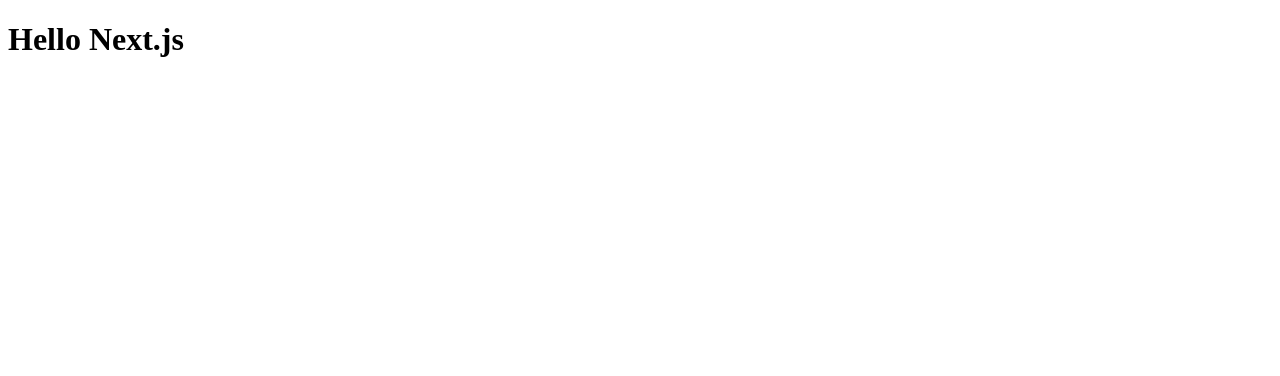
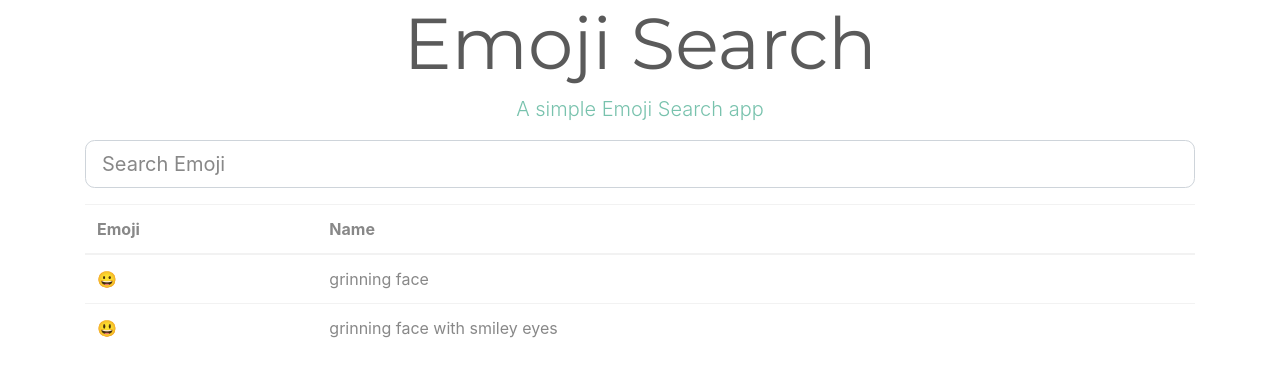
Before and after one commit to Woonhian/emoji-search, a Next.js app: page / in a window 1280 px wide. Shown: the top 376 px of the page. Built offline with nearby package versions, Linux system fonts and the light colour scheme.

Commit message:
Basic template setup

```diff
--- /dev/null
+++ b/components/EmojiList.js
@@ -0,0 +1,28 @@
+import React from "react";
+
+const EmojiList = () => {
+  return (
+    <div>
+      <table className="table table-hover">
+        <thead>
+          <tr>
+            <th scope="col">Emoji</th>
+            <th scope="col">Name</th>
+          </tr>
+        </thead>
+        <tbody>
+          <tr>
+            <td>😀</td>
+            <td>grinning face</td>
+          </tr>
+          <tr>
+            <td>😃</td>
+            <td>grinning face with smiley eyes</td>
+          </tr>
+        </tbody>
+      </table>
+    </div>
+  );
+};
+
+export default EmojiList;
--- /dev/null
+++ b/components/EmojiSearch.js
@@ -0,0 +1,15 @@
+import React from "react";
+
+const EmojiSearch = () => {
+  return (
+    <div class="form-group">
+      <input
+        className="form-control form-control-lg"
+        type="text"
+        placeholder="Search Emoji"
+      />
+    </div>
+  );
+};
+
+export default EmojiSearch;
--- /dev/null
+++ b/components/Header.js
@@ -0,0 +1,10 @@
+const Header = () => {
+  return (
+    <div>
+      <h2 className="display-3 text-center">Emoji Search</h2>
+      <p className="lead text-primary text-center">A simple Emoji Search app</p>
+    </div>
+  );
+};
+
+export default Header;
--- /dev/null
+++ b/components/Layout.js
@@ -0,0 +1,18 @@
+import Header from "./Header";
+import Head from "next/head";
+
+const Layout = (props) => (
+  <div className="container">
+    <Head>
+      <title>Emoji Search</title>
+      <link
+        rel="stylesheet"
+        href="https://bootswatch.com/4/minty/bootstrap.min.css"
+      />
+    </Head>
+    <Header />
+    {props.children}
+  </div>
+);
+
+export default Layout;
--- a/package.json
+++ b/package.json
@@ -11,6 +11,8 @@
   "author": "",
   "license": "ISC",
   "dependencies": {
+    "axios": "^0.19.2",
+    "clipboard": "^2.0.6",
     "next": "^9.4.4",
     "react": "^16.13.1",
     "react-dom": "^16.13.1"
--- a/pages/index.js
+++ b/pages/index.js
@@ -1,7 +1,14 @@
+import Layout from "../components/Layout";
+import EmojiSearch from "../components/EmojiSearch";
+import EmojiList from "../components/EmojiList";
+
 const Index = () => (
-  <div>
-    <h1>Hello Next.js</h1>
-  </div>
+  <Layout>
+    <div>
+      <EmojiSearch />
+      <EmojiList />
+    </div>
+  </Layout>
 );
 
 export default Index;
```
Also changed, not shown: 1 other file (tests, documents, lock files or other folders).
